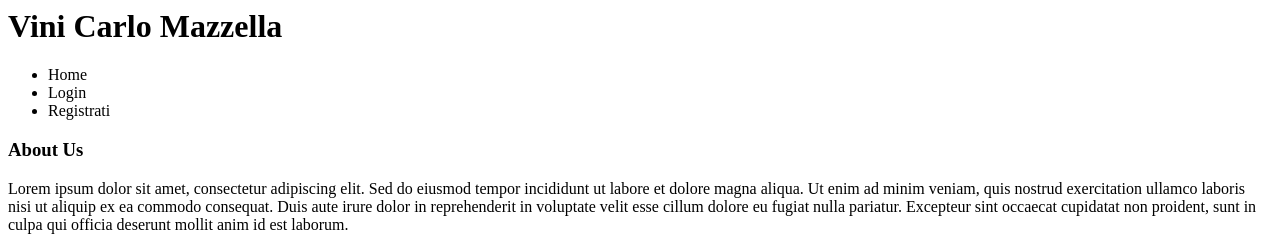
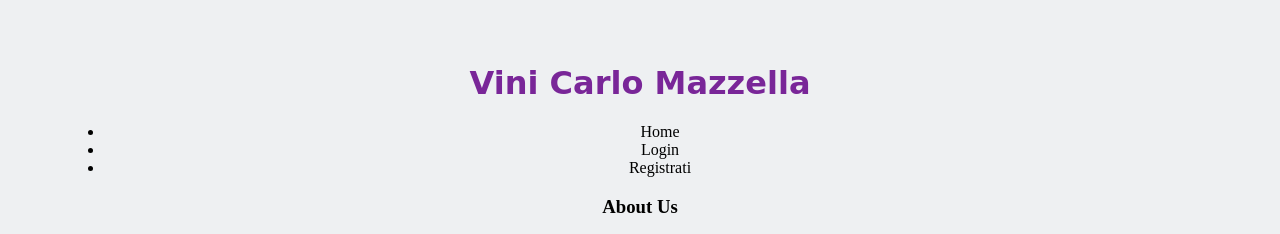
Before and after one commit to Sferratore/vini_carlo_mazzella, a plain HTML site: page index.html in a window 1280 px wide. Shown: the top 234 px of the page. Drawn offline with Linux system fonts and the light colour scheme.

Commit message:
Setting Headers

```diff
--- a/index.html
+++ b/index.html
@@ -1,7 +1,10 @@
 <html>
 
     <head>
+        <meta charset="UTF-8">
+        <meta name="viewport" content="width=device-width, initial-scale=1.0">
         <title>Vini Carlo Mazzella</title>
+        <link rel="stylesheet" href="styles.css">
     </head>
 
 
--- /dev/null
+++ b/styles.css
@@ -0,0 +1,11 @@
+body {
+    background-color: #EEF0F2; /* Background color */
+    align-items: center; /* Center vertically */
+    text-align: center; /* Center text */
+    margin: 5%; /* Setting margins */
+}
+
+h1 {
+    color: #792698;
+    font-family: 'Lucida Handwriting', cursive;
+}
```
